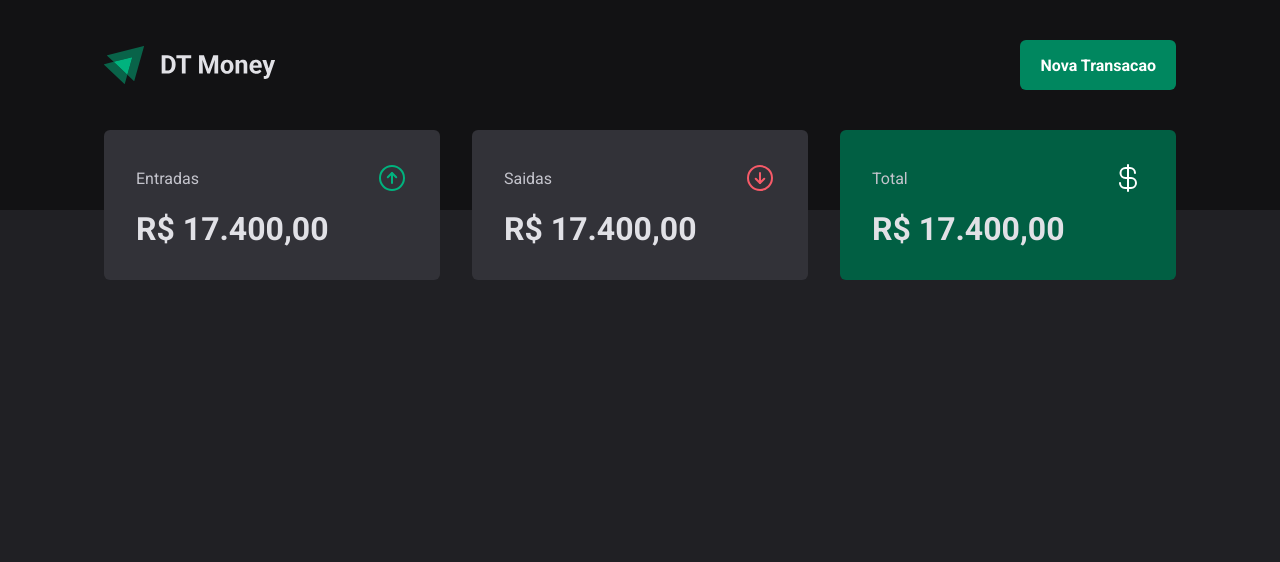
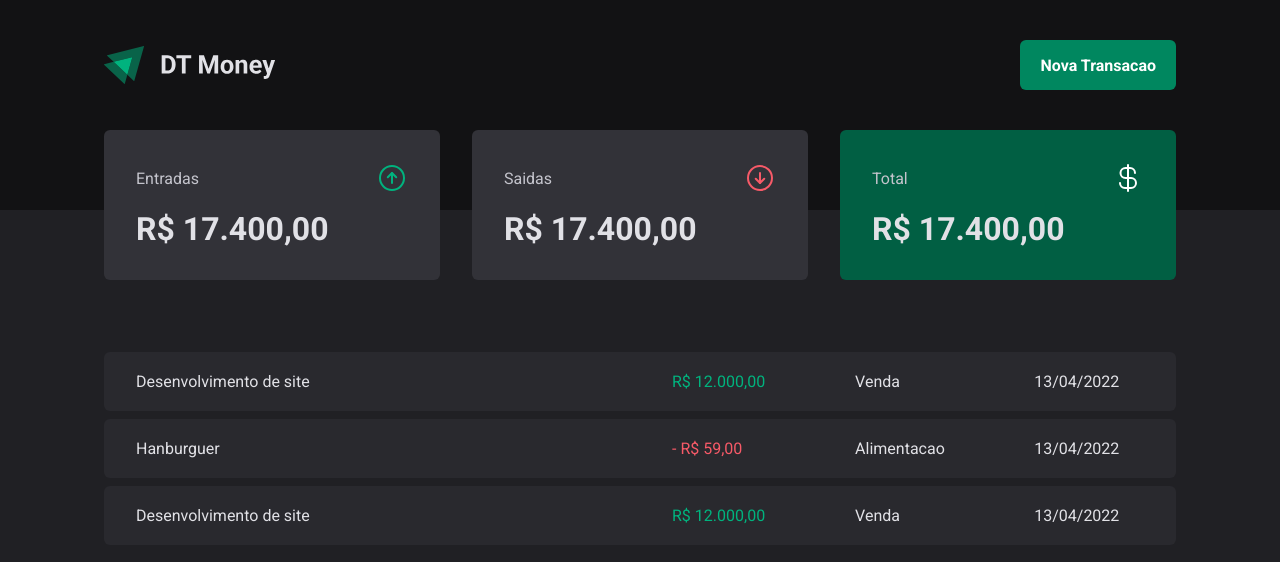
Before and after one commit to ThaSMorato/ignite-dt-money, a React (Vite) app: page / in a window 1280 px wide. Shown: the top 562 px of the page. Built offline with nearby package versions, Linux system fonts and the light colour scheme; a web font is replaced by a local one.

Commit message:
transaction table

```diff
--- a/src/pages/Transactions/index.tsx
+++ b/src/pages/Transactions/index.tsx
@@ -1,12 +1,45 @@
 import React from 'react';
+
 import { Header } from '../../components/Header';
 import { Summary } from '../../components/Summary';
+import { PriceHighLight, TransactionsTable, TranscationsContainer } from './styles';
 
 export const Transactions = () => {
   return (
     <div>
       <Header />
       <Summary />
+
+      <TranscationsContainer>
+        <TransactionsTable>
+          <tbody>
+            <tr>
+              <td width="50%">Desenvolvimento de site</td>
+              <td>
+                <PriceHighLight variant="income">R$ 12.000,00</PriceHighLight>
+              </td>
+              <td>Venda</td>
+              <td>13/04/2022</td>
+            </tr>
+            <tr>
+              <td width="50%">Hanburguer</td>
+              <td>
+                <PriceHighLight variant="outcome"> - R$ 59,00</PriceHighLight>
+              </td>
+              <td>Alimentacao</td>
+              <td>13/04/2022</td>
+            </tr>
+            <tr>
+              <td width="50%">Desenvolvimento de site</td>
+              <td>
+                <PriceHighLight variant="income">R$ 12.000,00</PriceHighLight>
+              </td>
+              <td>Venda</td>
+              <td>13/04/2022</td>
+            </tr>
+          </tbody>
+        </TransactionsTable>
+      </TranscationsContainer>
     </div>
   );
 };
--- a/src/pages/Transactions/styles.ts
+++ b/src/pages/Transactions/styles.ts
@@ -0,0 +1,39 @@
+import styled from 'styled-components';
+
+export const TranscationsContainer = styled.main`
+  width: 100%;
+  max-width: 1120px;
+  margin: 4rem auto 0;
+  padding: 0 1.5rem;
+
+`;
+
+export const TransactionsTable = styled.table`
+  width: 100%;
+  border-collapse: separate;
+  border-spacing: 0 0.5rem;
+  /* margin-top: 1.5rem; */
+
+  td {
+    padding: 1.25rem 2rem;
+    background: ${props => props.theme['gray-700']};
+
+    &:first-child {
+      border-top-left-radius: 6px;
+      border-bottom-left-radius: 6px;
+    }
+
+    &:last-child {
+      border-top-right-radius: 6px;
+      border-bottom-right-radius: 6px;
+    }
+  }
+`;
+
+interface PriceHighLightProps {
+  variant: 'income' | 'outcome'
+}
+
+export const PriceHighLight = styled.span<PriceHighLightProps>`
+  color: ${props => props.variant === 'income' ? props.theme['green-300'] : props.theme['red-300']};
+`;
```
